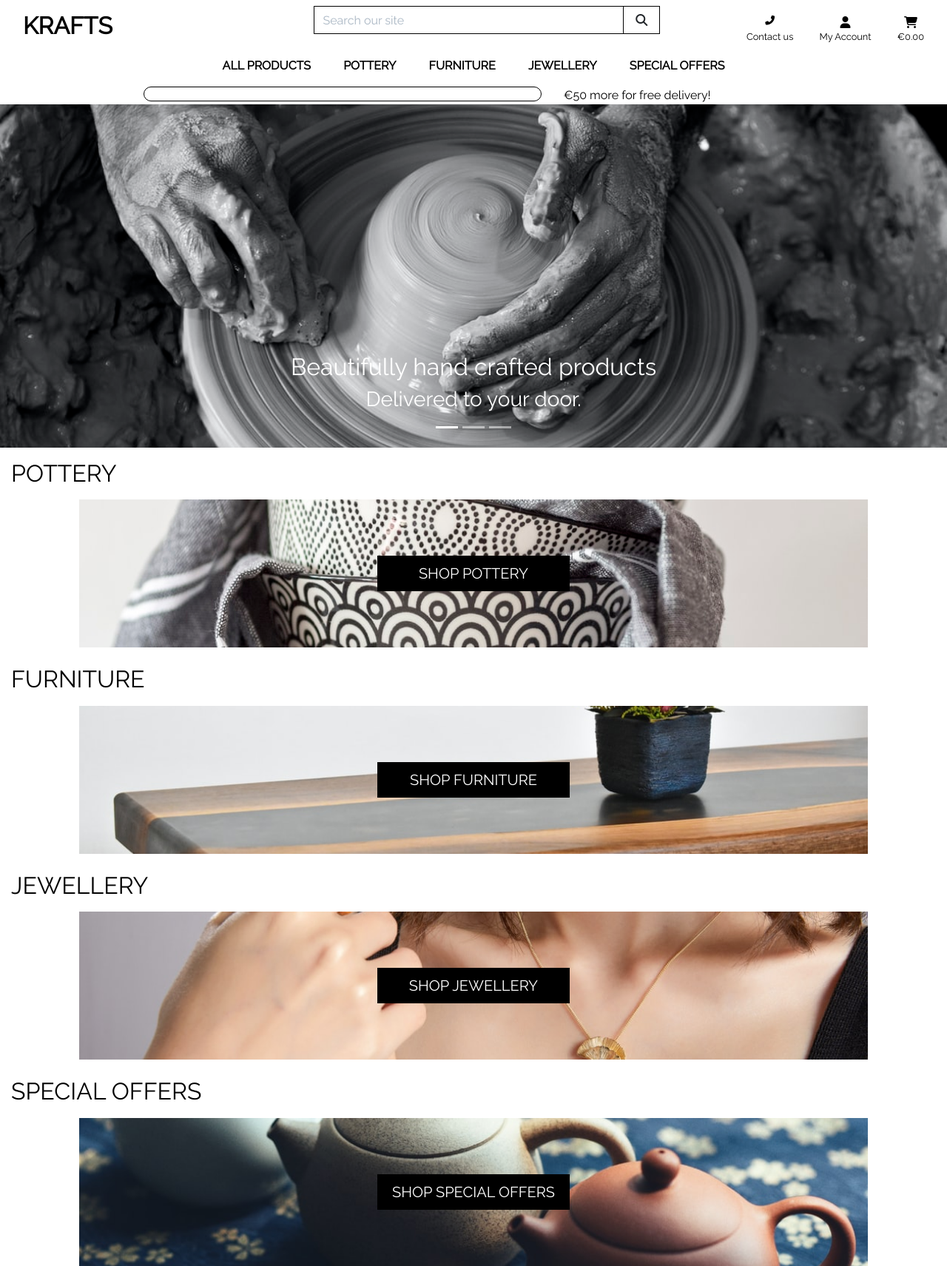
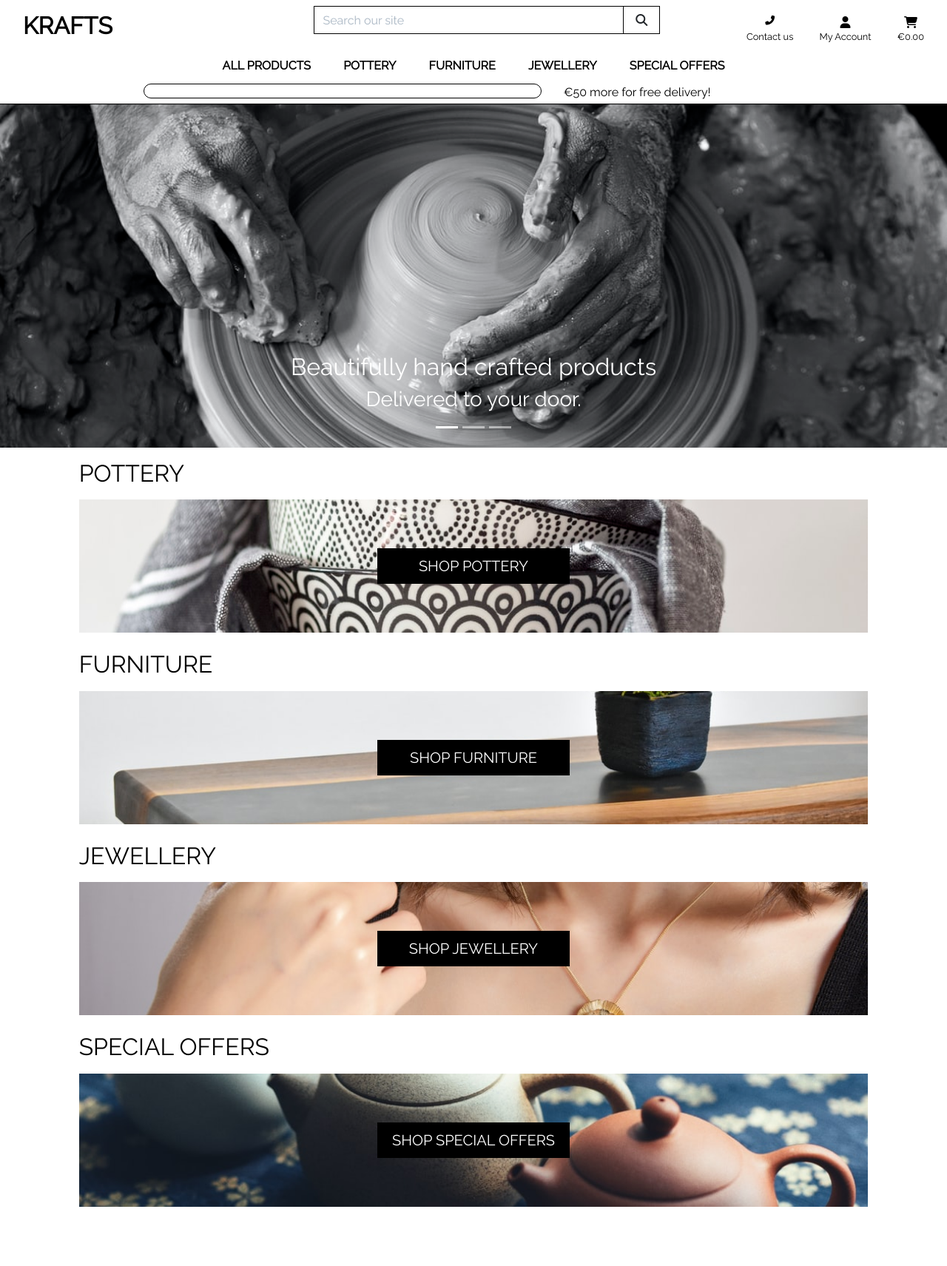
Before and after one commit to DarraghReid/krafts, a Django app: page / in a window 1280 px wide; the page is wider, and only the part inside the window is pictured. Shown: that part at 74% size. After the commit the page ends 1631 px from the top of that part, so only its background shows below. Run offline with Django 3.2, Linux system fonts and the light colour scheme; parts of the project's set-up code (start-up, migrations or seed data) failed here and were passed over; some libraries are stand-ins or nearby versions.

Commit message:
finish styling index.html shopping links

```diff
--- a/home/templates/home/index.html
+++ b/home/templates/home/index.html
@@ -47,14 +47,14 @@
     <!-- Navigation link images -->
 
     <!-- Pottery link -->
-    <div class="col text-left my-3">
+    <div class="col-12 offset-sm-1 p-0 text-left my-3">
         <h2 class="text-black">
             POTTERY
         </h2>
     </div>
 
     <a href="#">
-        <div class="image-link pottery col-10 offset-1">
+        <div class="image-link pottery col-12 col-sm-10 offset-sm-1">
             <a href="{% url 'products' %}?category=jugs,cups_mugs,vases" class="shop-now-button btn btn-lg rounded-0 text-uppercase">
                 Shop pottery
             </a>
@@ -62,14 +62,14 @@
     </a>
 
     <!-- Furniture link -->
-    <div class="col text-left my-3 mt-4">
+    <div class="col-12 offset-sm-1 p-0 text-left my-3 mt-4">
         <h2 class="text-black">
             FURNITURE
         </h2>
     </div>
 
     <a href="#">
-        <div class="image-link furniture col-10 offset-1">
+        <div class="image-link furniture col-12 col-sm-10 offset-sm-1">
             <a href="{% url 'products' %}?category=tables,chairs,cabinets" class="shop-now-button btn btn-lg rounded-0 text-uppercase">
                 Shop furniture
             </a>
@@ -77,14 +77,14 @@
     </a>
 
     <!-- Jewellery link -->
-    <div class="col text-left my-3 mt-4">
+    <div class="col-12 offset-sm-1 p-0 text-left my-3 mt-4">
         <h2 class="text-black">
             JEWELLERY
         </h2>
     </div>
 
     <a href="#">
-        <div class="image-link jewellery col-10 offset-1">
+        <div class="image-link jewellery col-12 col-sm-10 offset-sm-1">
             <a href="{% url 'products' %}?category=necklaces,bracelets" class="shop-now-button btn btn-lg rounded-0 text-uppercase">
                 Shop jewellery
             </a>
@@ -92,14 +92,14 @@
     </a>
 
     <!-- Special offers link -->
-    <div class="col text-left my-3 mt-4">
+    <div class="col-12 offset-sm-1 p-0 text-left my-3 mt-4">
         <h2 class="text-black">
             SPECIAL OFFERS
         </h2>
     </div>
 
     <a href="#">
-        <div class="image-link special-offers col-10 offset-1">
+        <div class="image-link special-offers col-12 col-sm-10 offset-sm-1">
             <a href="{% url 'products' %}?category=new_arrivals,deals,clearance" class="shop-now-button btn btn-lg rounded-0 text-uppercase">
                 Shop special offers
             </a>
--- a/static/css/base.css
+++ b/static/css/base.css
@@ -117,11 +117,12 @@ body {
 }
 
 .image-link {
-    height: 200px;
+    height: 180px;
     background: maroon;
     display: flex;
     justify-content: center;
     align-items: center;
+    overflow: hidden;
 }
 
 .pottery {
@@ -419,7 +420,7 @@ input[name='q']::placeholder {
     }
 }
 
-/* Pad the top a bit when navbar is collapsed on mobile */
+/* Pad the top a bit on smaller screens */
 @media (max-width: 991px) {
     .header-container {
         padding-top: 116px;
--- a/templates/base.html
+++ b/templates/base.html
@@ -54,7 +54,7 @@
             <!-- Header seen on smaller devices-->
             {% include 'includes/mobile-top-header.html' %}
             <!-- Progress bar displayed under nav informing customers of free delivery requirements -->
-            <div id="delivery-banner" class="row bg-white">
+            <div id="delivery-banner mt-0 pt-0" class="row bg-white">
                 <!-- Progress bar-->
                 <div class="col-6 col-md 7">
                     <div class="w-75 float-right" id="progress-bar" data-total="{{ grand_total|floatformat:2 }}">
--- a/templates/includes/md-top-header.html
+++ b/templates/includes/md-top-header.html
@@ -135,7 +135,7 @@
 
 <!-- Main navigation-->
 <div class="my-auto d-none d-md-block py-1 py-lg-0">
-    <ul class="list-inline text-center mb-2 w-auto mx-auto">
+    <ul class="list-inline text-center mb-1 w-auto mx-auto">
         <li class="inline list-inline-item nav-item dropdown">
             <!-- Link triggers dropdown of sorting links -->
             <a class="logo-font font-weight-bold nav-link text-black" href="#" id="all-products-link" data-toggle="dropdown" aria-haspopup="true" aria-expanded="false">
```
